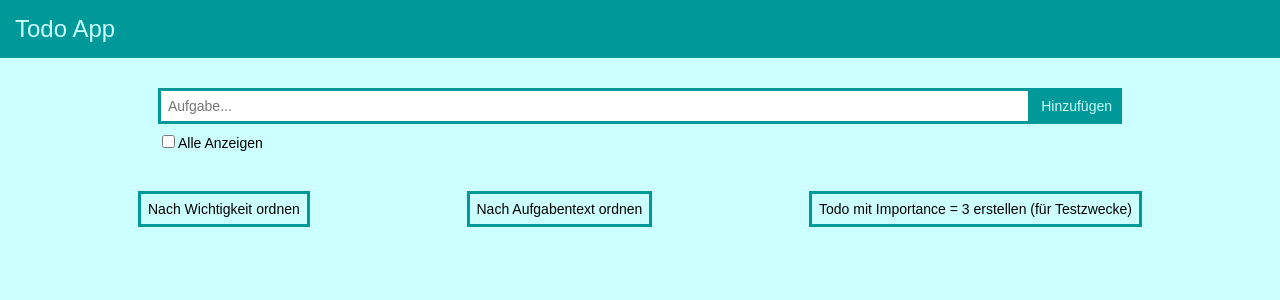
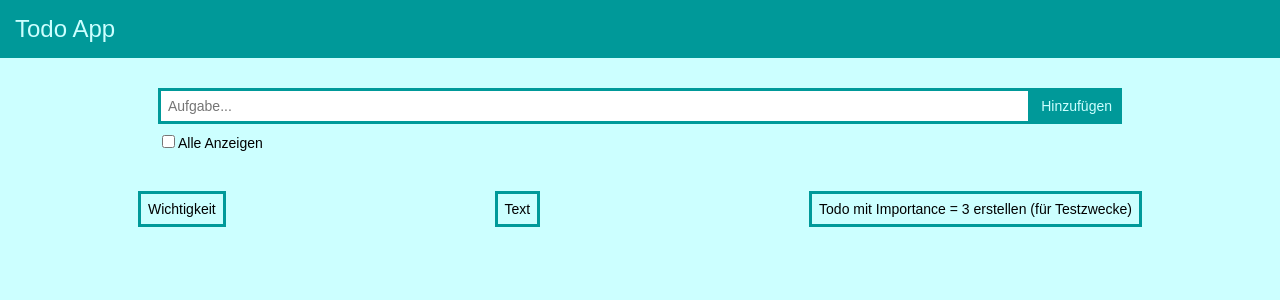
Before and after one commit to pinefoambath/webproject, a React (Create React App) app: page / in a window 1280 px wide. Shown: the top 300 px of the page. Built offline with nearby package versions, Linux system fonts and the light colour scheme.

Commit message:
Refactor

```diff
--- a/src/components/pages/App.tsx
+++ b/src/components/pages/App.tsx
@@ -1,4 +1,5 @@
 import { SearchBar } from 'components/searchBar'
+import { SortingButton } from 'components/sortingButton'
 import { Task } from 'components/taskItem'
 import { createTodo, createUrgentTodo, Todo } from 'models/Todo'
 import { useEffect, useState } from 'react'
@@ -17,17 +18,9 @@ export const App = () => {
     setTodoItems(fullList)
   }
 
-  const setAddTodo = (text: string) => {
-    addTodo(text)
-  }
-
   const removeTodo = (id: string) => {
     const newTodos = todoItems.filter(todo => todo.id !== id)
     setTodoItems(newTodos)
-  }
-
-  const setRemoveTodo = (id: string) => {
-    removeTodo(id)
   }
 
   const setAsDone = (id: string) => {
@@ -38,10 +31,6 @@ export const App = () => {
       return todo
     })
     setTodoItems(newTodos)
-  }
-
-  const setTodoAsDone = (id: string) => {
-    setAsDone(id)
   }
 
   const updateListOnEntry = (text: string) => {
@@ -91,52 +80,32 @@ export const App = () => {
     setTodoItems(newTodos)
   }, [importanceSortButton, todoItems])
 
+  const sortByText = () => {
+    setTextSortButton(!textSortButton)
+  }
+
+  const sortByImportance = () => {
+    setImportanceSortButton(!importanceSortButton)
+  }
+
   return (
     <div>
       <div className="page-head">Todo App</div>
       <div className="page-body">
         <SearchBar
-          setAddTodo={setAddTodo}
+          addTodo={addTodo}
           updateListOnEntry={updateListOnEntry}
           showAllCheckHandler={showAllCheckHandler}
           showAllItems={showAllItems}
         />
-        {/* <div className="filter-bar">
-          <div className="input-line">
-            <input
-              className="input-field"
-              onChange={updateText}
-              value={text}
-              type="text"
-              placeholder="Aufgabe..."
-            ></input>
-            <button onClick={addTodo} className="input-button">
-              Hinzufügen
-            </button>
-          </div>
-          <div>
-            <input
-              type="checkbox"
-              checked={showAllItems}
-              onChange={showAllCheckHandler}
-            ></input>
-            Alle Anzeigen
-          </div>
-        </div> */}
         <div className="items-list">
           <div className="button-group">
-            <button
-              className="sorting-button"
-              onClick={() => setImportanceSortButton(!importanceSortButton)}
-            >
-              Nach Wichtigkeit ordnen
-            </button>
-            <button
-              className="sorting-button"
-              onClick={() => setTextSortButton(!textSortButton)}
-            >
-              Nach Aufgabentext ordnen
-            </button>
+            <SortingButton
+              title="Wichtigkeit"
+              sortingFunction={sortByImportance}
+            />
+            <SortingButton title="Text" sortingFunction={sortByText} />
+
             <button className="sorting-button" onClick={() => urgentTodo()}>
               Todo mit Importance = 3 erstellen (für Testzwecke)
             </button>
@@ -149,8 +118,8 @@ export const App = () => {
               description={todo.text}
               rating={todo.importance}
               done={todo.done}
-              setTodoAsDone={setTodoAsDone}
-              setRemoveTodo={setRemoveTodo}
+              setAsDone={setAsDone}
+              removeTodo={removeTodo}
             />
           ))}
         </div>
--- a/src/components/searchBar.tsx
+++ b/src/components/searchBar.tsx
@@ -1,14 +1,14 @@
 import { ChangeEvent, useState } from 'react'
 
 type SearchBarProps = {
-  setAddTodo: (text: string) => void
+  addTodo: (text: string) => void
   updateListOnEntry: (text: string) => void
   showAllCheckHandler: () => void
   showAllItems: boolean
 }
 
 export const SearchBar = ({
-  setAddTodo,
+  addTodo,
   updateListOnEntry,
   showAllCheckHandler,
   showAllItems,
@@ -16,7 +16,7 @@ export const SearchBar = ({
   const [text, setText] = useState('')
 
   const createTodoAndClearInput = (text: string) => {
-    setAddTodo(text)
+    addTodo(text)
     setText('')
   }
 
--- /dev/null
+++ b/src/components/sortingButton.tsx
@@ -0,0 +1,15 @@
+type SortingButtonProps = {
+  title: string
+  sortingFunction: () => void
+}
+
+export const SortingButton = ({
+  title,
+  sortingFunction,
+}: SortingButtonProps) => {
+  return (
+    <button className="sorting-button" onClick={() => sortingFunction()}>
+      {title}
+    </button>
+  )
+}
--- a/src/components/taskItem.tsx
+++ b/src/components/taskItem.tsx
@@ -3,8 +3,8 @@ type TaskItem = {
   description: string
   rating: number
   done: boolean
-  setTodoAsDone: (id: string) => void
-  setRemoveTodo: (id: string) => void
+  setAsDone: (id: string) => void
+  removeTodo: (id: string) => void
 }
 
 const textRendering = (done: boolean) => {
@@ -20,8 +20,8 @@ export const Task = ({
   description,
   rating,
   done,
-  setTodoAsDone,
-  setRemoveTodo,
+  setAsDone,
+  removeTodo,
 }: TaskItem): JSX.Element => {
   return (
     <div className="single-item">
@@ -29,12 +29,12 @@ export const Task = ({
         className="item-checkbox"
         type="checkbox"
         onClick={() => {
-          setTodoAsDone(id)
+          setAsDone(id)
         }}
       ></input>
       <div className="item-rating">⚡⚡️⚡️</div>
       <div className={textRendering(done)}>{description}</div>
-      <button className="item-button" onClick={() => setRemoveTodo(id)}>
+      <button className="item-button" onClick={() => removeTodo(id)}>
         Löschen
       </button>
     </div>
```
